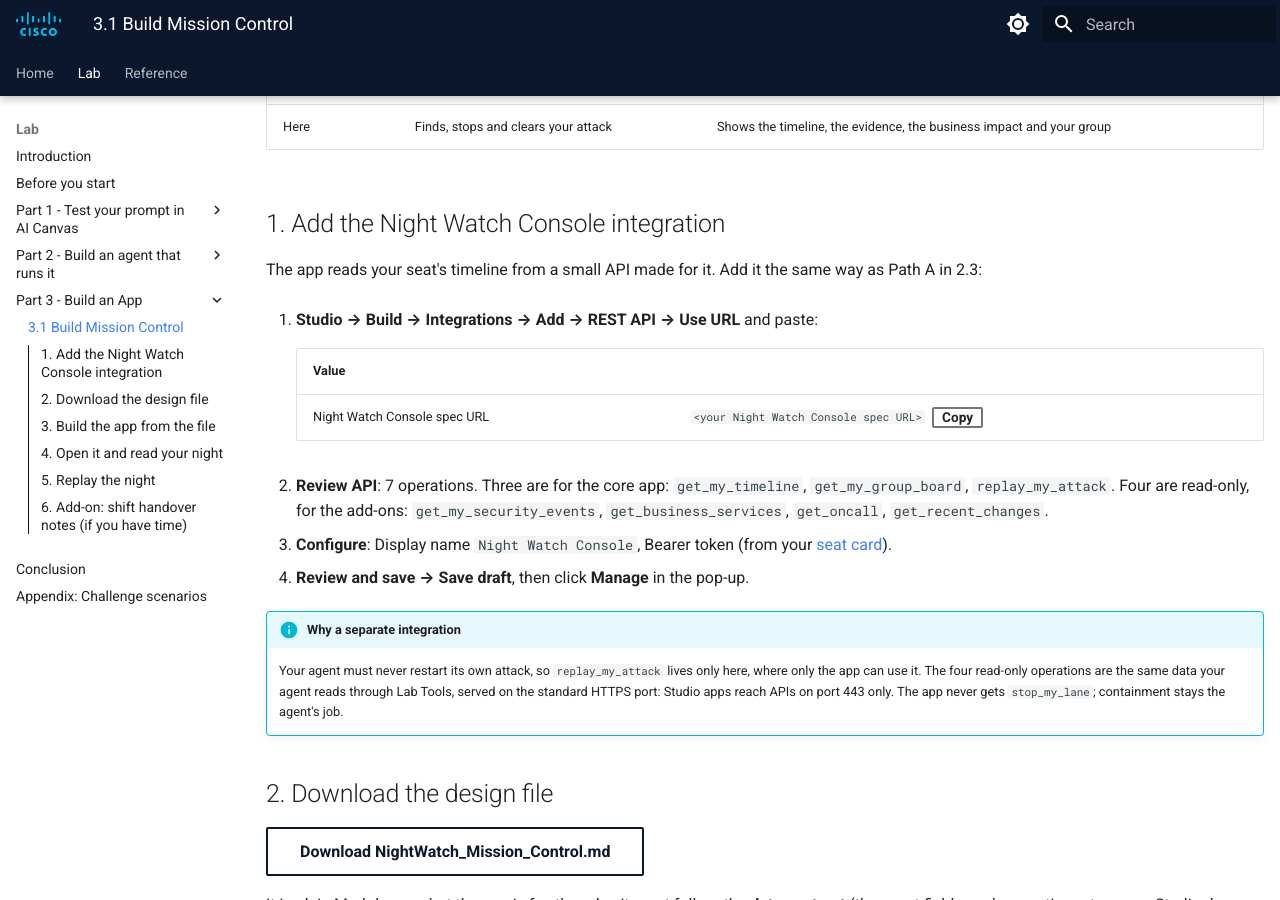
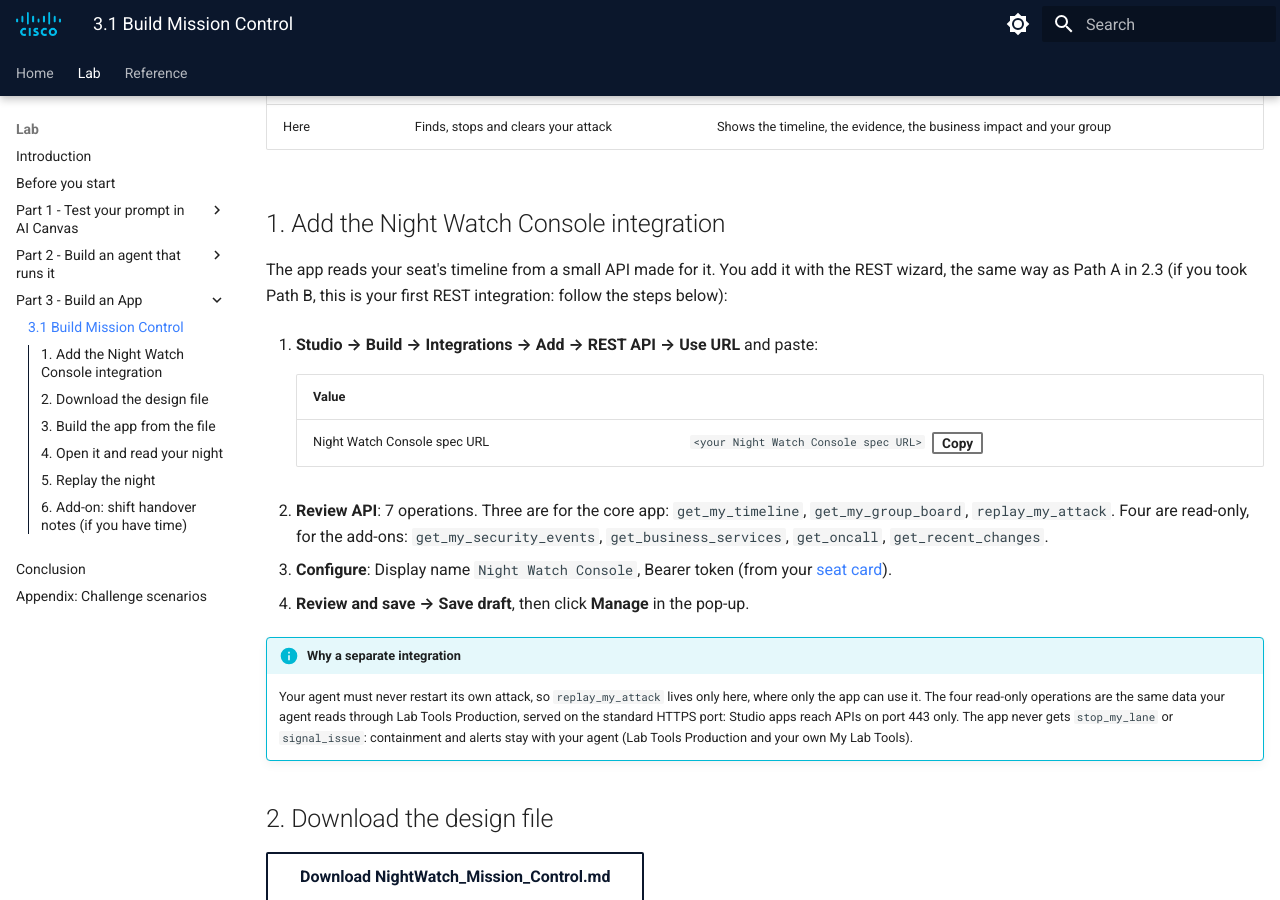
Before and after one commit to mokuma56/cloud-control-agent-lab-guide, an MkDocs documentation site: the page built from docs/part3/3-1-mission-control.md, in a window 1280 px wide and 900 px high, scrolled down 502 px. Built offline with MkDocs 1.6.1 and Material for MkDocs 9.7.7, drawn with Linux system fonts in a browser that asks for light colours.

Commit message:
Part 3: match the rebuilt Part 2 (Lab Tools Production, My Lab Tools)
Co-Authored-By: Claude Opus 5.5 <noreply@anthropic.com>

```diff
--- a/docs/part3/3-1-mission-control.md
+++ b/docs/part3/3-1-mission-control.md
@@ -18,7 +18,8 @@ an app shows and lets people act.
 
 ## 1. Add the Night Watch Console integration
 
-The app reads your seat's timeline from a small API made for it. Add it the same way as Path A in 2.3:
+The app reads your seat's timeline from a small API made for it. You add it with the REST wizard, the
+same way as Path A in 2.3 (if you took Path B, this is your first REST integration: follow the steps below):
 
 1. **Studio → Build → Integrations → Add → REST API → Use URL** and paste:
 
@@ -38,9 +39,10 @@ The app reads your seat's timeline from a small API made for it. Add it the same
 
 !!! info "Why a separate integration"
     Your agent must never restart its own attack, so `replay_my_attack` lives only here, where only the app
-    can use it. The four read-only operations are the same data your agent reads through Lab Tools, served
-    on the standard HTTPS port: Studio apps reach APIs on port 443 only. The app never gets `stop_my_lane`;
-    containment stays the agent's job.
+    can use it. The four read-only operations are the same data your agent reads through Lab Tools Production,
+    served on the standard HTTPS port: Studio apps reach APIs on port 443 only. The app never gets
+    `stop_my_lane` or `signal_issue`: containment and alerts stay with your agent (Lab Tools Production and
+    your own My Lab Tools).
 
 ## 2. Download the design file
 
```
